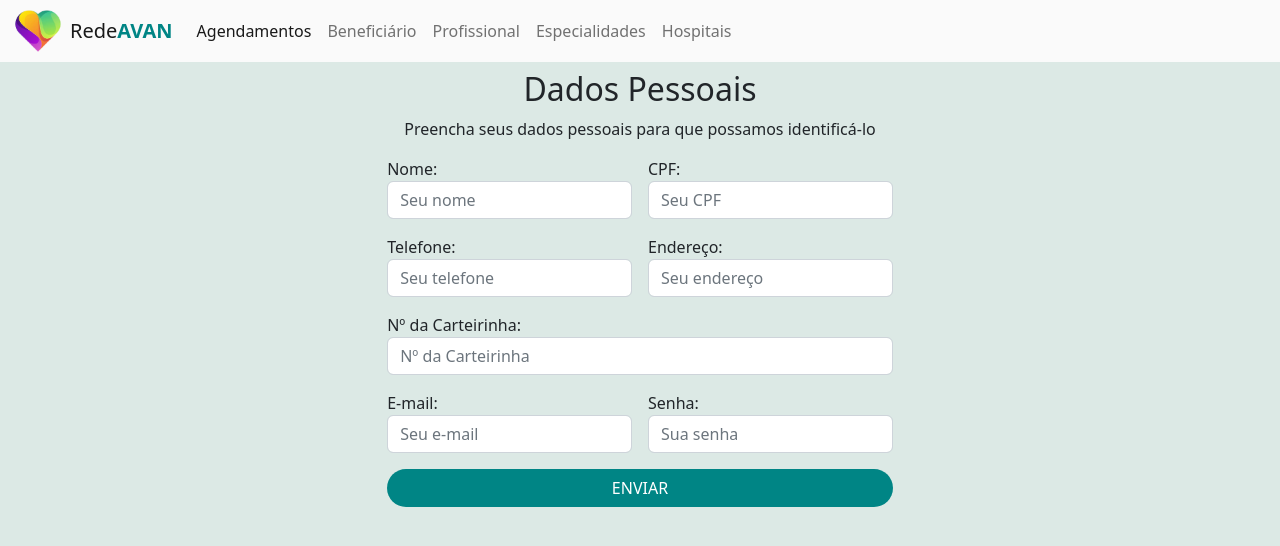
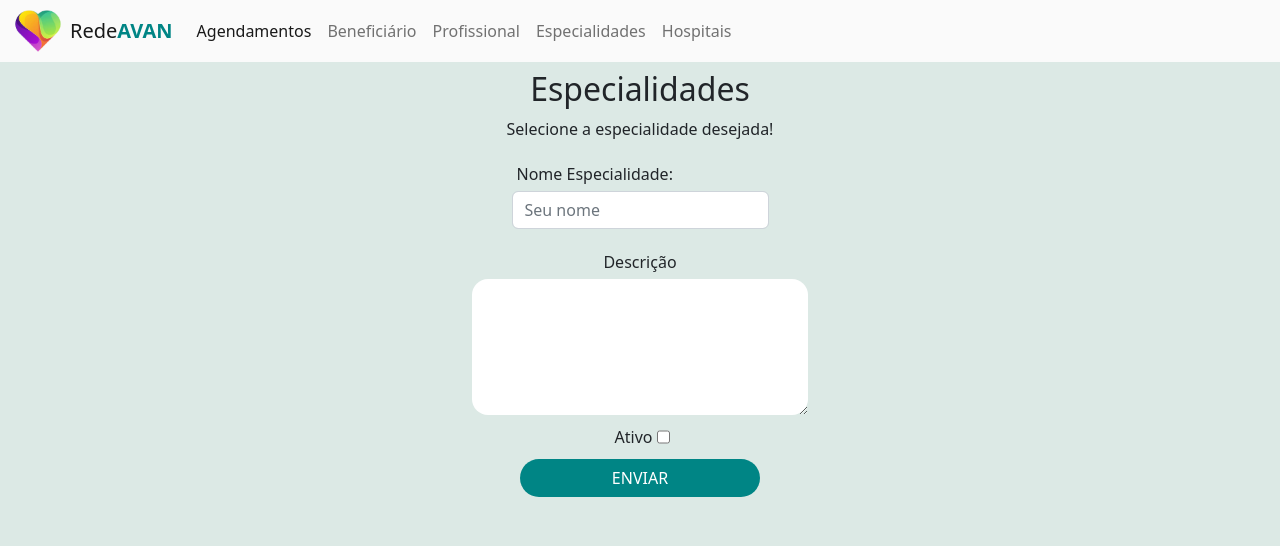
Before and after one commit to LucimaraSouzah/projetoAgendamentos, an Angular app in the folder Frontend/ProjetoAgendamento/: page /especialidade in a window 1280 px wide. Before the commit this address led to /. Shown: the top 546 px of the page. Built offline with nearby package versions, Linux system fonts and the light colour scheme.

Commit message:
Criando tela Especialidades e corrigindo bug

```diff
--- a/Frontend/ProjetoAgendamento/src/app/app-routing.module.ts
+++ b/Frontend/ProjetoAgendamento/src/app/app-routing.module.ts
@@ -1,9 +1,11 @@
 import { NgModule } from '@angular/core';
 import { RouterModule, Routes } from '@angular/router';
 import { BeneficiarioComponent } from './beneficiario/beneficiario.component';
+import { EspecialidadeComponent } from './especialidade/especialidade.component';
 
 const routes: Routes = [
   { path: 'beneficiario', component: BeneficiarioComponent },
+  { path: 'especialidade', component: EspecialidadeComponent },
 ];
 
 @NgModule({
--- a/Frontend/ProjetoAgendamento/src/app/app.component.html
+++ b/Frontend/ProjetoAgendamento/src/app/app.component.html
@@ -1,3 +1,3 @@
 <app-nav></app-nav>
-<app-beneficiario></app-beneficiario>
 <router-outlet></router-outlet>
+<footer></footer>
--- a/Frontend/ProjetoAgendamento/src/app/app.module.ts
+++ b/Frontend/ProjetoAgendamento/src/app/app.module.ts
@@ -7,12 +7,14 @@ import { AppComponent } from './app.component';
 import { BeneficiarioComponent } from './beneficiario/beneficiario.component';
 import { NavComponent } from './nav/nav.component';
 import { CommonModule } from '@angular/common';
+import { EspecialidadeComponent } from './especialidade/especialidade.component';
 
 @NgModule({
   declarations: [
     AppComponent,
     BeneficiarioComponent,
     NavComponent,
+    EspecialidadeComponent,
   ],
   imports: [
     BrowserModule,
--- a/Frontend/ProjetoAgendamento/src/app/beneficiario/beneficiario.component.css
+++ b/Frontend/ProjetoAgendamento/src/app/beneficiario/beneficiario.component.css
@@ -3,20 +3,8 @@
   height: 100%;
 }
 
-#beneficiarioContainer button {
-  background-color: #008585;
-  color: #ffff;
-  border-radius: 3em;
-  border: none;
-  padding: 7px;
-  text-transform: uppercase;
-  cursor: pointer;
+.buttonPrincipal {
   margin-bottom: 20px;
-}
-
-#beneficiarioContainer button:hover {
-  background-color: #036d6d;
-  transition: background 0.5s;
 }
 
 #formBeneficiario {
--- a/Frontend/ProjetoAgendamento/src/app/beneficiario/beneficiario.component.html
+++ b/Frontend/ProjetoAgendamento/src/app/beneficiario/beneficiario.component.html
@@ -99,6 +99,6 @@
     <div class="alert alert-danger text-center" role="alert" *ngIf="mensagemErro">
       Erro ao cadastrar! Verifique os dados e tente novamente.
     </div>
-    <button type="submit" class="btn" (click)="cadastrar()">Enviar</button>
+    <button type="submit" class="btn buttonPrincipal" (click)="cadastrar()">Enviar</button>
   </form>
 </div>
--- /dev/null
+++ b/Frontend/ProjetoAgendamento/src/app/especialidade/especialidade.component.css
@@ -0,0 +1,25 @@
+#especialidadeContainer{
+  width: 100%;
+  height: 100vh;
+}
+label{
+  padding: 5px;
+
+}
+textarea
+{
+  padding: 8px;
+  border-radius: 1em;
+  border: none;
+  outline: none;
+}
+
+.ativo
+{
+  display: flex;
+  padding: 5px;
+
+}
+.buttonPrincipal{
+  width: 15em;
+}
--- /dev/null
+++ b/Frontend/ProjetoAgendamento/src/app/especialidade/especialidade.component.html
@@ -0,0 +1,33 @@
+<div
+  id="especialidadeContainer"
+  class="d-flex flex-column align-items-center p-2 text-dark bg-opacity-25"
+>
+  <div class="text-center">
+    <h2>Especialidades</h2>
+    <p>Selecione a especialidade desejada!</p>
+  </div>
+  <div class="mb-3">
+    <label for="NomeEspecialidade">Nome Especialidade:</label>
+    <input
+      type="text"
+      placeholder="Seu nome"
+      required
+      class="form-control"
+
+      name="Nome"
+    />
+  </div>
+  <label for="descricao">Descrição</label>
+  <textarea
+    id="textarea"
+    name="textarea"
+    rows="5"
+    cols="33"
+  >
+  </textarea>
+<div class="ativo">
+  <label>Ativo</label>
+  <input ativo="ativo" type="checkbox" />
+</div>
+<button type="submit" class="btn buttonPrincipal" >Enviar</button>
+</div>
--- /dev/null
+++ b/Frontend/ProjetoAgendamento/src/app/interfaces/IEspecialidadeDto.ts
@@ -0,0 +1,6 @@
+export interface IEspecialidadeDto {
+  idEspecialidade: number,
+  Nome: string,
+  Descrição: string,
+  Ativo: boolean,
+}
--- a/Frontend/ProjetoAgendamento/src/app/nav/nav.component.html
+++ b/Frontend/ProjetoAgendamento/src/app/nav/nav.component.html
@@ -8,9 +8,9 @@
     <div class="collapse navbar-collapse" id="navbarNavAltMarkup">
       <div class="navbar-nav">
         <a class="nav-link active" aria-current="page" href="#">Agendamentos</a>
-        <a class="nav-link" href="#">Beneficiário</a>
+        <a class="nav-link" href="../beneficiario/">Beneficiário</a>
         <a class="nav-link" href="#">Profissional</a>
-        <a class="nav-link" href="#">Especialidades</a>
+        <a class="nav-link" href="../especialidade/">Especialidades</a>
         <a class="nav-link" href="#">Hospitais</a>
       </div>
     </div>
--- a/Frontend/ProjetoAgendamento/src/styles.css
+++ b/Frontend/ProjetoAgendamento/src/styles.css
@@ -4,3 +4,18 @@
 body {
   background-color: #dce9e5;
 }
+
+.buttonPrincipal {
+  background-color: #008585;
+  color: #ffff;
+  border-radius: 3em;
+  border: none;
+  padding: 7px;
+  text-transform: uppercase;
+  cursor: pointer;
+}
+
+.buttonPrincipal:hover {
+  background-color: #036d6d;
+  transition: background 0.5s;
+}
```
Also changed, not shown: Frontend/ProjetoAgendamento/src/app/especialidade/especialidade.component.ts (added, +10 -0 lines), 9 other files (tests, documents, lock files or other folders).
